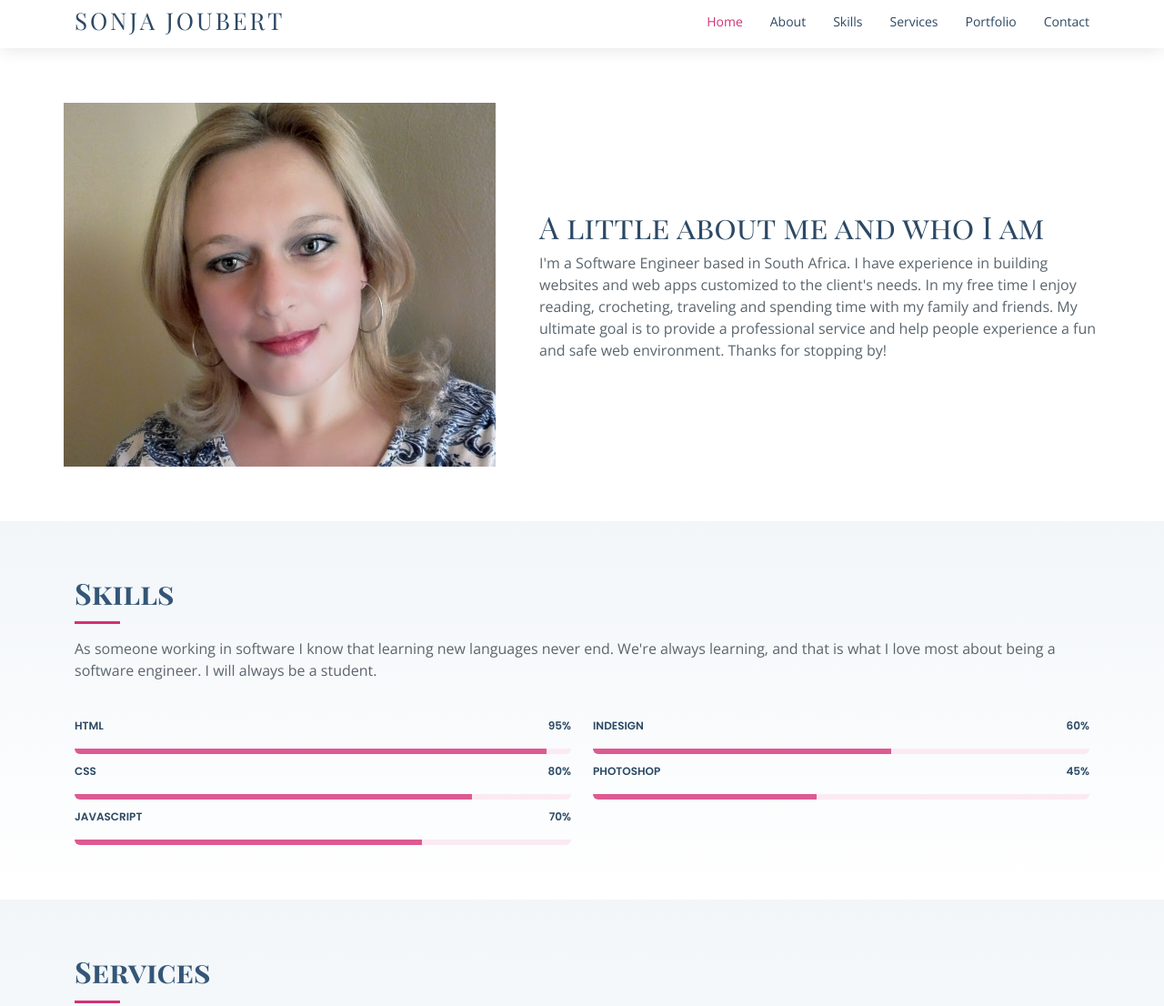
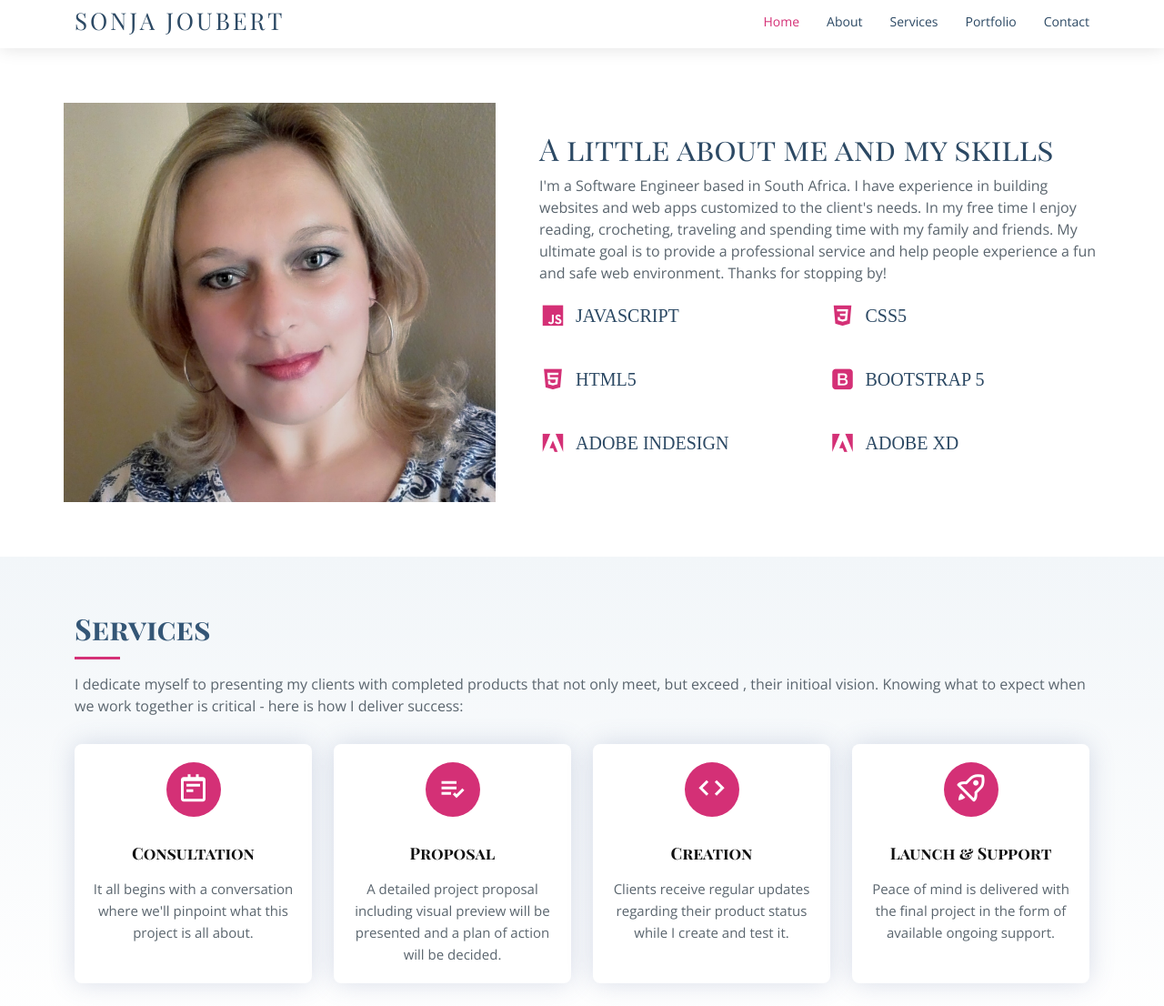
Before and after one commit to sonjapple/Sonja, a plain HTML site: page index.html in a window 1280 px wide. Shown: the part 607-1713 px from the top of the page at 91% size. Drawn offline with nearby package versions, Linux system fonts and the light colour scheme.

Commit message:
Changes made to Skills section

```diff
--- a/assets/css/style.css
+++ b/assets/css/style.css
@@ -372,7 +372,7 @@ h6 {
 
 @media (max-width: 768px) {
   #hero h1 {
-    font-size: 28px;
+    font-size: 30px;
     line-height: 36px;
   }
 
@@ -494,19 +494,19 @@ section {
 
 .about .content .count-box i {
   display: block;
-  font-size: 36px;
-  color: #eeafca;
+  font-size: 30px;
+  color: #d43076;
   float: left;
-  line-height: 0;
+  line-height: 1;
 }
 
 .about .content .count-box span {
-  font-size: 36px;
-  line-height: 20px;
+  font-size: 20px;
+  line-height: 30px;
   display: block;
-  font-weight: 700;
+  font-weight: 500;
   color: #2c4964;
-  margin-left: 50px;
+  margin-left: 40px;
   font-family: "Playfair Display", serif;
 }
 
@@ -536,6 +536,7 @@ section {
   background: url("../img/me.jpg") center center no-repeat;
   background-size: cover;
   min-height: 400px;
+
 }
 
 @media (max-width: 991px) {
--- a/index.html
+++ b/index.html
@@ -48,7 +48,7 @@
     <div class="container d-flex align-items-center justify-content-between">
 
       <div class="logo">
-        <h1><a href="index.html">Sonja Joubert</a></h1>
+        <h1><a href="#hero">Sonja Joubert</a></h1>
         <!-- Uncomment below if you prefer to use an image logo -->
         <!-- <a href="index.html"><img src="assets/img/logo.png" alt="" class="img-fluid"></a>-->
       </div>
@@ -57,7 +57,6 @@
         <ul>
           <li><a class="nav-link scrollto active" href="#hero">Home</a></li>
           <li><a class="nav-link scrollto" href="#about">About</a></li>
-          <li><a class="nav-link scrollto" href="#skills">Skills</a></li>
           <li><a class="nav-link scrollto" href="#services">Services</a></li>
           <li><a class="nav-link scrollto" href="#portfolio">Portfolio</a></li>
           <li><a class="nav-link scrollto" href="#contact">Contact</a></li>
@@ -78,85 +77,59 @@
           <div class="image col-xl-5 d-flex align-items-stretch justify-content-center justify-content-lg-start"></div>
           <div class="col-xl-7 ps-0 ps-lg-5 pe-lg-1 d-flex align-items-stretch">
             <div class="content d-flex flex-column justify-content-center">
-              <h3>A little about me and who I am</h3>
+              <h3>A little about me and my skills</h3>
               <p>
                 I'm a Software Engineer based in South Africa. I have experience in building websites and web apps customized to the client's needs. In my free time I enjoy reading, crocheting, traveling and spending time with my family and friends. My ultimate goal is to provide a professional service and help people experience a fun and safe web environment. Thanks for stopping by!
               </p>
+              <div class="row">
+                <div class="col-md-6 d-md-flex          align-items-md-stretch">
+                  <div class="count-box">
+                    <i class='bx bxl-javascript'></i>
+                    <span>JAVASCRIPT</span>
+                  </div>
+                </div>
 
+                <div class="col-md-6 d-md-flex align-items-md-stretch">
+                  <div class="count-box">
+                    <i class='bx bxl-css3'></i>
+                    <span>CSS5</span>
+                  </div>
+                </div>
+
+                <div class="col-md-6 d-md-flex align-items-md-stretch">
+                  <div class="count-box">
+                    <i class='bx bxl-html5'></i>
+                    <span>HTML5</span>
+                  </div>
+                </div>
+
+                <div class="col-md-6 d-md-flex align-items-md-stretch">
+                  <div class="count-box">
+                    <i class='bx bxl-bootstrap'></i>
+                    <span>BOOTSTRAP 5</span>
+                  </div>
+                </div>
+
+                    <div class="col-md-6 d-md-flex align-items-md-stretch">
+                      <div class="count-box">
+                        <i class='bx bxl-adobe'></i>
+                        <span>ADOBE INDESIGN</span>
+                      </div>
+                    </div>
+
+                    <div class="col-md-6 d-md-flex align-items-md-stretch">
+                      <div class="count-box">
+                        <i class='bx bxl-adobe'></i>
+                        <span>ADOBE XD</span>
+                      </div>
+                    </div>
+              </div>
             </div><!-- End .content-->
           </div>
         </div>
 
       </div>
     </section><!-- End About Section -->
-
-    <!-- ======= Skills Section ======= -->
-    <section id="skills" class="skills section-bg">
-      <div class="container">
-
-        <div class="section-title">
-          <h2>Skills</h2>
-          <p>As someone working in software I know that learning new languages never end. We're always learning, and that is what I love most about being a software engineer. I will always be a student.</p>
-        </div>
-
-        <div class="row skills-content">
-
-          <div class="col-lg-6">
-
-            <div class="progress">
-              <span class="skill">HTML <i class="val">95%</i></span>
-              <div class="progress-bar-wrap">
-                <div class="progress-bar" role="progressbar" aria-valuenow="95" aria-valuemin="0" aria-valuemax="100"></div>
-              </div>
-            </div>
-
-            <div class="progress">
-              <span class="skill">CSS <i class="val">80%</i></span>
-              <div class="progress-bar-wrap">
-                <div class="progress-bar" role="progressbar" aria-valuenow="80" aria-valuemin="0" aria-valuemax="100"></div>
-              </div>
-            </div>
-
-            <div class="progress">
-              <span class="skill">JavaScript <i class="val">70%</i></span>
-              <div class="progress-bar-wrap">
-                <div class="progress-bar" role="progressbar" aria-valuenow="70" aria-valuemin="0" aria-valuemax="100"></div>
-              </div>
-            </div>
-
-          </div>
-
-          <div class="col-lg-6">
-
-            <!-- <div class="progress">
-              <span class="skill">JavaScript <i class="val">75%</i></span>
-              <div class="progress-bar-wrap">
-                <div class="progress-bar" role="progressbar" aria-valuenow="75" aria-valuemin="0" aria-valuemax="100"></div>
-              </div>
-            </div> -->
-
-
-
-            <div class="progress">
-              <span class="skill">InDesign <i class="val">60%</i></span>
-              <div class="progress-bar-wrap">
-                <div class="progress-bar" role="progressbar" aria-valuenow="60" aria-valuemin="0" aria-valuemax="100"></div>
-              </div>
-            </div>
-
-            <div class="progress">
-              <span class="skill">Photoshop <i class="val">45%</i></span>
-              <div class="progress-bar-wrap">
-                <div class="progress-bar" role="progressbar" aria-valuenow="45" aria-valuemin="0" aria-valuemax="100"></div>
-              </div>
-            </div>
-
-          </div>
-
-        </div>
-
-      </div>
-    </section><!-- End Skills Section -->
 
 
     <!-- ======= Services Section ======= -->
```
Also changed, not shown: assets/img/me2.jpg (added).
